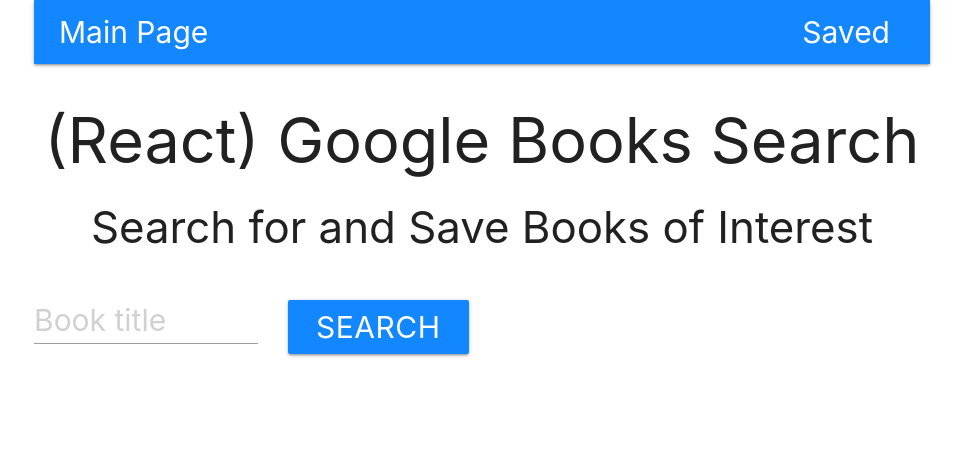
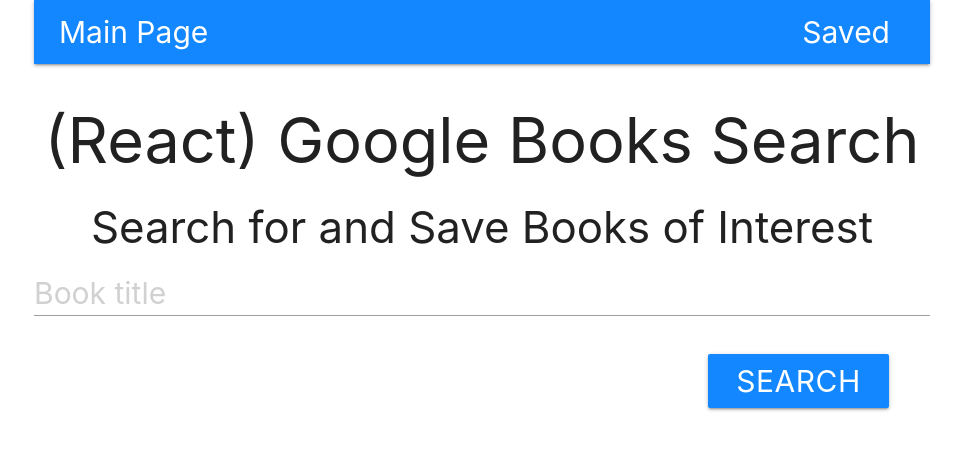
Before and after one commit to Archivaldi/Google-Books-Search, a React (Create React App) app in the folder client/: page / in a window 1280 px wide. Shown: the top 450 px of the page, without its empty margins (158-1121 px from the left). Built offline with nearby package versions, Linux system fonts and the light colour scheme.

Commit message:
landing is done

```diff
--- a/client/src/App.js
+++ b/client/src/App.js
@@ -3,6 +3,7 @@
 
 import Book from "./components/Book";
 import Header from "./components/Header";
+import Search from "./components/Search"
 
 class App extends Component {
   constructor() {
@@ -14,9 +15,7 @@
   }
 
   takeBook = () => {
-    debugger;
     let book = document.getElementById("bookName").value
-    console.log(book)
     fetch('/getBookInfo', {
       headers: {
         'Accept': 'application/json',
@@ -27,15 +26,8 @@
     })
       .then(r => r.json())
       .then(r => {
-        debugger;
-
         let items = r.items;
-
         this.setState({ items }, () => {
-          // console.log(r.items)
-          debugger;
-
-          console.log(this.state.items);
         })
 
       })
@@ -46,7 +38,8 @@
       return (
         <Router>
           <div className="container">
-            <Header takeBook={this.takeBook} />
+            <Header />
+            <Search takeBook={this.takeBook}  />
             <Switch>
               <Route path="/">
               </Route>
@@ -59,7 +52,8 @@
         <div className="container">
           <Router>
             <div>
-              <Header takeBook={this.takeBook} />
+              <Header />
+              <Search takeBook={this.takeBook}  />
               <Switch>
                 <Route path="/">
                 </Route>
--- a/client/src/components/Book.js
+++ b/client/src/components/Book.js
@@ -1,16 +1,42 @@
 import React from "react";
 
 const Book = (props) =>
+
     (
         <div>
-            <img alt={props.volumeInfo.title} src={props.volumeInfo.imageLinks.thumbnail} /> <br />
-            <h1>{props.volumeInfo.title}</h1>
-            <p>{props.volumeInfo.description}</p>
-            <p>{props.volumeInfo.authors}</p>
-            <a alt={props.volumeInfo.title} target="_blank" rel="nonopener nonreferrer" href={props.saleInfo.buyLink}>Buy</a> <br />
-            <p> {props.saleInfo.listPrice.amount} </p>
-            <p>{props.saleInfo.country}</p>
+            <div className="col s12 m7">
+                <h2 style={{ marginTop: 25 }} className="header">{props.volumeInfo.title}</h2>
+                <div className="card horizontal">
+                    <div className="card-image">
+                        <img src={props.volumeInfo.imageLinks.thumbnail} alt={props.volumeInfo.title} />
+                    </div>
+                    <div className="card-stacked">
+                        <div className="card-content">
+                            <p>{props.volumeInfo.description}</p>
+                            <br />
+                            <br />
+                            <p className="right">{props.volumeInfo.authors}</p>
+                        </div>
+                        <div className="card-action">
+                            <p> ${props.saleInfo.listPrice.amount} </p>
+                            <p>
+                                <a style={{display: "inline-block"}} href={props.saleInfo.buyLink}>Buy</a>
+                                <a onClick={props.saveBook} style={{ backgroundColor: "#1387ff", display: "inline-block" }} className="btn-floating btn-large waves-effect waves-light right">Save</a>
+                            </p>
+                        </div>
+                    </div>
+                </div>
+            </div>
         </div>
+        // <div>
+        //       <img alt={props.volumeInfo.title} src={props.volumeInfo.imageLinks.thumbnail} /> <br />
+        //        <h1>{props.volumeInfo.title}</h1>
+        //       <p>{props.volumeInfo.description}</p>
+        //        <p>{props.volumeInfo.authors}</p>
+        //       <a alt={props.volumeInfo.title} target="_blank" rel="nonopener nonreferrer" href={props.saleInfo.buyLink}>Buy</a> <br />
+        //       <p> {props.saleInfo.listPrice.amount} </p>
+        //       <p>{props.saleInfo.country}</p>
+        // </div>
     )
 
 export default Book;
--- a/client/src/components/Header.js
+++ b/client/src/components/Header.js
@@ -1,7 +1,7 @@
 import React from "react"
 import { Link } from "react-router-dom"
 
-const Header = props =>
+const Header = () =>
     (
         <div>
             <nav style={{ backgroundColor: "#1387ff" }}>
@@ -13,14 +13,6 @@
 
                 </div>
             </nav>
-            <div>
-                <div className="center-align">
-                    <h1>(React) Google Books Search</h1>
-                    <h3>Search for and Save Books of Interest</h3>
-                </div>
-                <input style={{ width: "25%", fontSize: 30 }} placeholder="Book title" id="bookName"></input>
-                <button onClick={props.takeBook} class="btn waves-effect waves-light btn-large" type="submit" style={{ fontSize: 30, margin: 30, backgroundColor: "#1387ff" }}>Search</button>
-            </div>
         </div>
 
     )
--- /dev/null
+++ b/client/src/components/Search.js
@@ -0,0 +1,23 @@
+import React from "react";
+
+const Search = props =>
+    (
+        <div>
+            <div className="center-align">
+                <h1>(React) Google Books Search</h1>
+                <h3>Search for and Save Books of Interest</h3>
+            </div>
+            <div>
+                <input style={{ fontSize: 30 }} placeholder="Book title" id="bookName"></input>
+                <div className="row">
+                    <div className="col s12">
+                        <button onClick={props.takeBook} className="btn btn-block waves-effect waves-light btn-large right" style={{ fontSize: 30, margin: 30, backgroundColor: "#1387ff" }} type="submit">
+                        Search
+                        </button>
+                    </div>
+                </div>
+            </div>
+        </div>
+    )
+
+export default Search;
```
